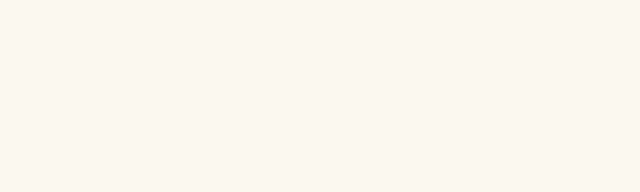
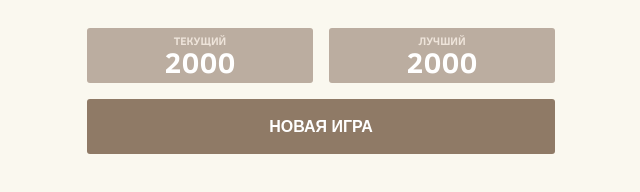
Before and after one commit to julfy-bs/2048, a plain HTML site: page index.html in a window 1280 px wide. Shown: the whole page, without its empty margins (319-959 px from the left). Drawn offline with Linux system fonts and the light colour scheme; files whose address does not match are found by name.

Commit message:
feat: создает и стилизует header, добавляет блоки restart  и score.
index.html
Создает структуру header.

/blocks
Добавляет бэм-блоки для restart  и score.

/blocks/header
Стилизует header с помощью grid-контейнера.

```diff
--- /dev/null
+++ b/blocks/header/__wrapper/header__wrapper.css
@@ -0,0 +1,4 @@
+.header__wrapper {
+  display: flex;
+  gap: 1rem;
+}
--- a/blocks/header/header.css
+++ b/blocks/header/header.css
@@ -1,4 +1,7 @@
 .header {
   width: 100%;
   box-sizing: border-box;
+  display: grid;
+  grid-template-columns: repeat(auto-fill, minmax(100%, 1fr));
+  gap: 1rem;
 }
--- /dev/null
+++ b/blocks/page/__button/page__button.css
@@ -0,0 +1,5 @@
+.page__button {
+  background-color: transparent;
+  padding: 0;
+  border: none;
+}
--- a/blocks/page/page.css
+++ b/blocks/page/page.css
@@ -6,14 +6,15 @@
   display: flex;
   flex-direction: column;
   font-family: var(--font-family-base);
-  font-size: 14px;
+  font-size: 16px;
   font-weight: 400;
+  gap: 1rem;
   height: 100vh;
   justify-content: center;
   line-height: 1.21;
   margin: 0 auto;
   max-width: var(--page-max-width);
   min-width: var(--page-min-width);
-  padding-top: 28px;
+  padding: 28px var(--page-padding) 0;
   width: 100%;
 }
--- /dev/null
+++ b/blocks/restart/restart.css
@@ -0,0 +1,17 @@
+.restart {
+  font-weight: 700;
+  text-transform: uppercase;
+  font-size: 1rem;
+  line-height: 1;
+  color: var(--color-white);
+  background: var(--color-brown);
+  border-radius: 3px;
+  padding: .6rem 1.6rem;
+  transition: opacity .5s ease;
+  min-height: 55px;
+}
+
+.restart:hover {
+  cursor: pointer;
+  opacity: .7;
+}
--- /dev/null
+++ b/blocks/score/__content/score__content.css
@@ -0,0 +1,6 @@
+.score__content {
+  font-size: 1.8rem;
+  line-height: 1;
+  font-weight: 700;
+  color: var(--color-white);
+}
--- /dev/null
+++ b/blocks/score/__title/score__title.css
@@ -0,0 +1,8 @@
+.score__title {
+  margin: 0;
+  text-transform: uppercase;
+  font-size: .7rem;
+  line-height: 1;
+  text-align: center;
+  color: var(--color-text-score);
+}
--- /dev/null
+++ b/blocks/score/score.css
@@ -0,0 +1,14 @@
+.score {
+  align-items: center;
+  background: var(--color-background);
+  border-radius: 3px;
+  box-sizing: border-box;
+  display: flex;
+  flex-direction: column;
+  justify-content: center;
+  min-height: 55px;
+  padding: 0 1.6rem;
+  row-gap: .1rem;
+  width: 100%;
+  max-width: var(--score-max-width);
+}
--- a/index.html
+++ b/index.html
@@ -2,14 +2,26 @@
 <html lang="ru">
 <head>
   <meta charset="UTF-8">
-  <meta name="viewport"
-        content="width=device-width, user-scalable=no, initial-scale=1.0, maximum-scale=1.0, minimum-scale=1.0">
-  <meta http-equiv="X-UA-Compatible" content="ie=edge">
+  <meta content="width=device-width, user-scalable=no, initial-scale=1.0, maximum-scale=1.0, minimum-scale=1.0"
+        name="viewport">
+  <meta content="ie=edge" http-equiv="X-UA-Compatible">
   <title>2048</title>
-  <link rel="stylesheet" href="./pages/index.css">
+  <link href="./pages/index.css" rel="stylesheet">
+  <link href="./images/logo.svg" rel="shortcut icon" type="image/x-icon">
 </head>
 <body class="page">
 <header class="header">
+  <div class="header__wrapper">
+    <div class="score score_value_current">
+      <h2 class="score__title">Текущий</h2>
+      <span class="score__content">2000</span>
+    </div>
+    <div class="score score_value_best">
+      <h2 class="score__title">Лучший</h2>
+      <span class="score__content">2000</span>
+    </div>
+  </div>
+  <button aria-label="Начать новую игру" class="page__button restart" type="button">Новая игра</button>
 </header>
 <main class="page__content">
 </main>
--- a/pages/index.css
+++ b/pages/index.css
@@ -3,5 +3,14 @@
 @import "../blocks/page/page.css";
 @import "../blocks/page/__content/page__content.css";
 @import "../blocks/page/__title/page__title.css";
+@import "../blocks/page/__button/page__button.css";
+
 @import "../blocks/header/header.css";
+@import "../blocks/header/__wrapper/header__wrapper.css";
+@import "../blocks/restart/restart.css";
+
+@import "../blocks/score/score.css";
+@import "../blocks/score/__title/score__title.css";
+@import "../blocks/score/__content/score__content.css";
+
 @import "../blocks/footer/footer.css";
--- a/vendor/variables.css
+++ b/vendor/variables.css
@@ -5,11 +5,18 @@
   /*/ Width/*/
   --page-min-width: 320px;
   --page-max-width: 500px;
+  --page-padding: 1rem;
 
   /* Color */
   /*/ Main /*/
   --color-main-text: #776e65;
   --color-main-bg: #faf8ef;
+  /*/ primary /*/
+  --color-text-score: #eee4da;
+  --color-white: #fff;
+  --color-brown: #8f7a66;
+  /*/ Background /*/
+  --color-background: #bbada0;
   /*/ Tile /*/
   --color-tile-2: #eee4da;
   --color-tile-4: #ece0c7;
@@ -26,4 +33,6 @@
   --color-tile-8192: #ff1e20;
   --color-tile-16384: #ff1e1d;
   --color-tile-32768: #ff1e20;
+  /* Score */
+  --score-max-width: 250px;
 }
```
Also changed, not shown: images/logo.svg (added).
